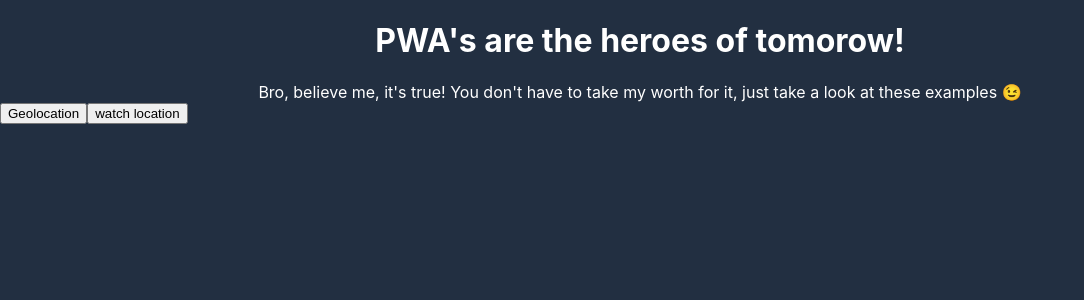
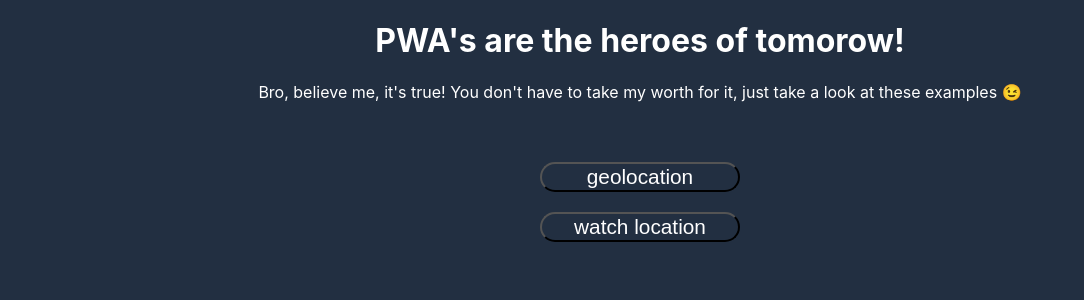
Before and after one commit to TijsM/pwaDemonstrator, a React (Create React App) app: page / in a window 1280 px wide. Shown: the top 300 px of the page, without its empty margins (0-1084 px from the left). Built offline with nearby package versions, Linux system fonts and the light colour scheme.

Commit message:
basic styling home and watch location

```diff
--- a/src/App.js
+++ b/src/App.js
@@ -4,7 +4,6 @@ import Layout from "./hoc/Layout";
 import Home from "./components/Home/Home";
 import Geolocation from "./components/Geolocation/Geolocation";
 import WatchLocation from "./components/WatchLocation/Watchlocation";
-
 
 import "./App.scss";
 
@@ -13,9 +12,9 @@ function App() {
     <BrowserRouter>
       <Switch>
         <Route path="/geolocation" component={Geolocation} />
+
         <Route path="/watchLocation" component={WatchLocation} />
         <Route path="/" component={Home} />
-
       </Switch>
     </BrowserRouter>
   );
--- a/src/components/Geolocation/Geolocation.js
+++ b/src/components/Geolocation/Geolocation.js
@@ -5,7 +5,7 @@ const Geolocation = () => {
     status: "noPermission",
   });
 
-  const [address, setAddress] = useState(null)
+  const [address, setAddress] = useState(null);
 
   useEffect(() => {
     const found = async (location) => {
@@ -14,15 +14,15 @@ const Geolocation = () => {
         data: location,
       });
 
+      let _address = await fetch(
+        "https://api.opencagedata.com/geocode/v1/json?q=50.96137%2C%203.60648&key=e1f1763b686147ae9ed70bb29fab87e3&language=en&pretty=1"
+      );
+      _address = await _address.json();
 
-      let _address = await fetch('https://api.opencagedata.com/geocode/v1/json?q=50.96137%2C%203.60648&key=e1f1763b686147ae9ed70bb29fab87e3&language=en&pretty=1')
-      _address = await _address.json()
+      console.log("address", _address);
 
-      console.log('address', _address)
-
-      setAddress(_address.results[0].formatted)
+      setAddress(_address.results[0].formatted);
     };
-
 
     const error = (error) => {
       setLocation({
@@ -41,14 +41,23 @@ const Geolocation = () => {
     </div>
   );
 
-  console.log('adres', address)
   return (
     <div>
+      <h1>Watchlocation</h1>
+      <div className="headerCaption">
+        the accuracy is the confidence lever (the higher the better). <br />
+        your location at this point in time will be printed
+      </div>
       {location.status === "noPermission" && "asking for permissions"}
       {location.status === "error" && "error"}
       {location.status === "found" && locationJsx}
 
-      {address? <div>oh yeah, and I know where that is <span role='img' aria-label="wink"/> 😉 {address} </div>: null}
+      {address ? (
+        <div>
+          oh yeah, and I know where that is{" "}
+          <span role="img" aria-label="wink" /> 😉 {address}{" "}
+        </div>
+      ) : null}
     </div>
   );
 };
--- a/src/components/Home/Home.js
+++ b/src/components/Home/Home.js
@@ -2,34 +2,38 @@ import React, { useState } from "react";
 import { Redirect } from "react-router-dom";
 import "./Home.scss";
 
-
 const Home = (props) => {
-  const [routeGeolocation, setRouteGeolocation] = useState(false);
-  const [watchLocation, setWatchLocation] = useState(false);
-
-  let routeTo = "";
-
-  routeTo = routeGeolocation && <Redirect to={`/geolocation`} />;
-  routeTo = watchLocation && <Redirect to={`/watchLocation`} />;
+  const [routeGeolocation, setRouteGeolocation] = useState(null);
+  const [watchLocation, setWatchLocation] = useState(null);
 
   return (
     <div>
       <h1>PWA's are the heroes of tomorow!</h1>
-      <div className='headerCaption'>
+      <div className="headerCaption">
         Bro, believe me, it's true! You don't have to take my worth for it, just
-        take a look at these examples <span role='img' aria-label="wink">😉</span>
+        take a look at these examples{" "}
+        <span role="img" aria-label="wink">
+          😉
+        </span>
       </div>
 
-      <button onClick={() => setRouteGeolocation(true)}>
-        Geolocation
-      </button>
-      <button onClick={() => setWatchLocation(true)}>
-        watch location
-      </button>
+      <div className='buttonContainer'>
+        <button
+          className="funcButton"
+          onClick={() => setRouteGeolocation(<Redirect to={`/geolocation`} />)}
+        >
+          geolocation
+        </button>
+        <button
+          className="funcButton"
+          onClick={() => setWatchLocation(<Redirect to={`/watchLocation`} />)}
+        >
+          watch location
+        </button>
+      </div>
 
-
-
-      {routeTo}
+      {routeGeolocation}
+      {watchLocation}
     </div>
   );
 };
--- a/src/components/Home/Home.scss
+++ b/src/components/Home/Home.scss
@@ -7,3 +7,21 @@ h1{
   color: white;
   text-align: center;
 }
+
+
+.buttonContainer{
+  width: 100%;
+  display: flex;
+  flex-direction: column;
+  margin-top: 50px;
+  align-items: center;
+}
+
+.funcButton{
+  width: 200px;
+  background-color: transparent;
+  color: white;
+  margin: 10px;
+  font-size: 1.3em;
+  border-radius: 15px;
+}
--- a/src/components/WatchLocation/Watchlocation.js
+++ b/src/components/WatchLocation/Watchlocation.js
@@ -1,4 +1,6 @@
 import React, { useState, useEffect } from "react";
+
+import "./Watchlocation.scss";
 
 const WatchLocation = () => {
   const [locations, setLocations] = useState([]);
@@ -12,7 +14,7 @@ const WatchLocation = () => {
         longitude: pos.coords.latitude,
       });
 
-      setLocations(_state)
+      setLocations(_state);
     };
 
     const error = (error) => {
@@ -27,21 +29,28 @@ const WatchLocation = () => {
     navigator.geolocation.watchPosition(success, error, options);
   }, [locations, setLocations]);
 
-  console.log(locations)
+  console.log(locations);
 
   const locationsJSX = locations.map((loc) => {
-    return <div key={Math.random()}>
-      <div>accuracy: {loc.accuracy}</div>
-      <div>longitude: {loc.longitude}</div>
-      <div>latitude: {loc.latitude}</div>
+    return (
+      <div key={Math.random()} className="location">
+        <div>accuracy: {loc.accuracy}</div>
+        <div>longitude: {loc.longitude}</div>
+        <div>latitude: {loc.latitude}</div>
+      </div>
+    );
+  });
+
+  return (
+    <div>
+      <h1>Watchlocation</h1>
+      <div className="headerCaption">
+        the accuracy is the confidence lever (the higher the better). <br />
+        everytime you move a new location will be printed
+      </div>
+      {locationsJSX}
     </div>
-  })
-
-  return <div>
-    watchLocation
-    <div> the accuracy is the confidence lever (the higher the better)</div>
-    {locationsJSX}
-  </div>;
+  );
 };
 
 export default WatchLocation;
--- /dev/null
+++ b/src/components/WatchLocation/Watchlocation.scss
@@ -0,0 +1,3 @@
+.location{
+  margin: 15px;
+}
```
